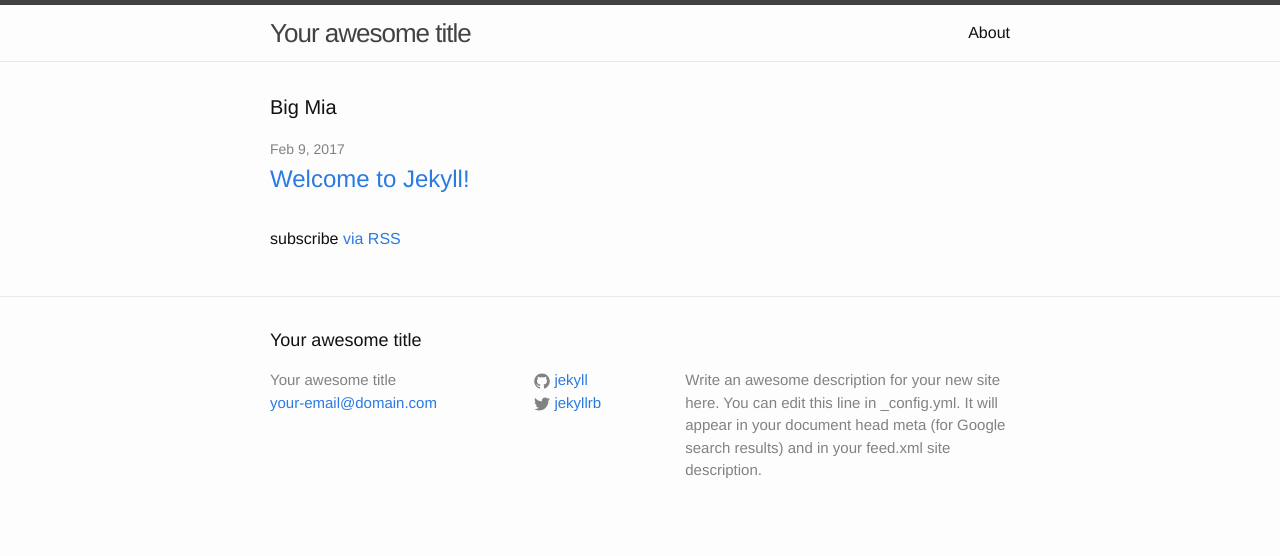
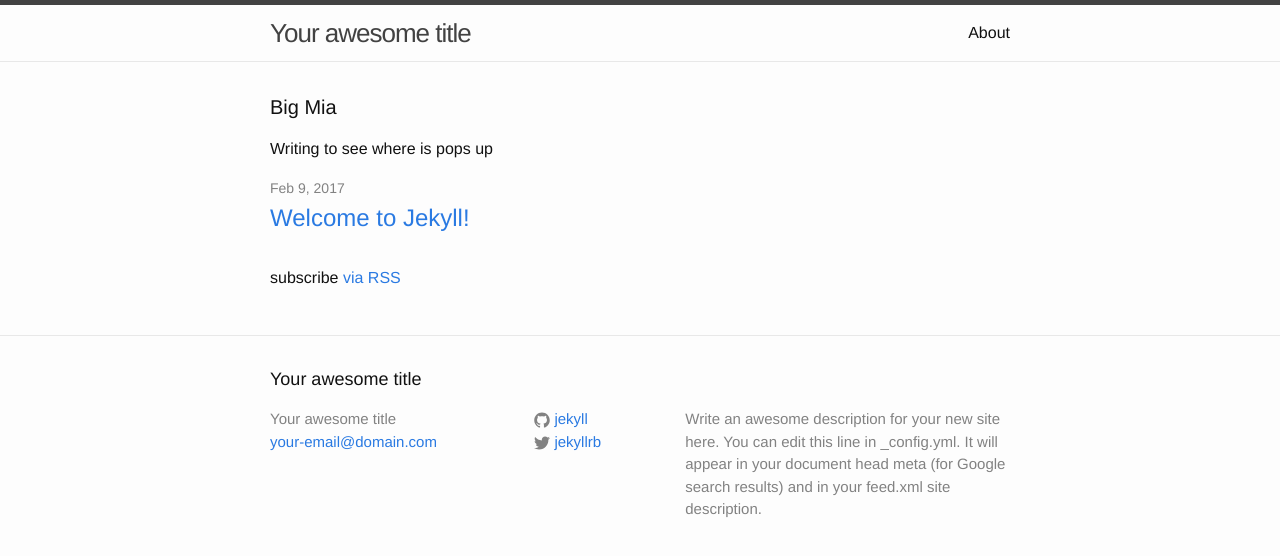
Before and after one commit to bryanrideout/bryanrideout.github.io, a Jekyll site: the page built from index.html, in a window 1280 px wide. Shown: the top 556 px of the page. Built offline with Jekyll 4.4.1, drawn with Linux system fonts in a browser that asks for light colours.

Commit message:
Update index.html

```diff
--- a/index.html
+++ b/index.html
@@ -5,7 +5,7 @@ layout: default
 <div class="home">
 
   <h1 class="page-heading">Big Mia</h1>
-
+  <p> Writing to see where is pops up </p>
   <ul class="post-list">
     {% for post in site.posts %}
       <li>
```
